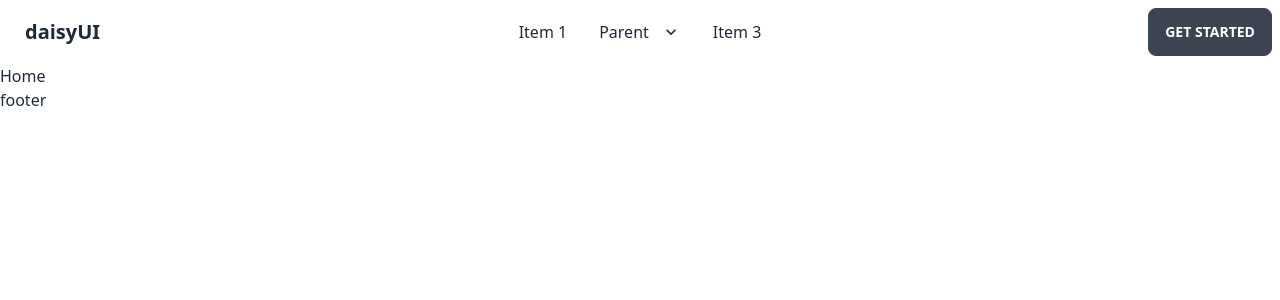
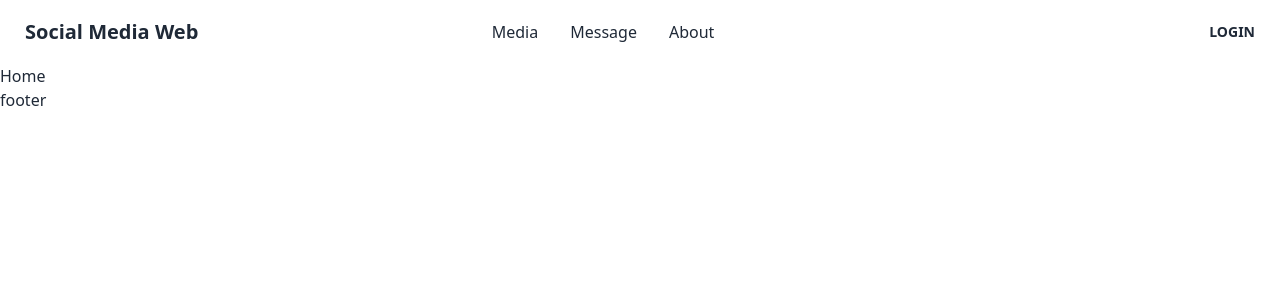
Before and after one commit to RaisulislamRimon/social-media-web, a React (Vite) app: page / in a window 1280 px wide. Shown: the top 300 px of the page. Built offline with nearby package versions, Linux system fonts and the light colour scheme.

Commit message:
update navbar responsive

```diff
--- a/src/Pages/Shared/Navbar/Navbar.jsx
+++ b/src/Pages/Shared/Navbar/Navbar.jsx
@@ -2,6 +2,22 @@ import React from "react";
 import { Link } from "react-router-dom";
 
 const Navbar = () => {
+  const menuItems = (
+    <>
+      <li>
+        <Link>Media</Link>
+      </li>
+      <li>
+        <Link>Message</Link>
+      </li>
+      <li>
+        <Link>About</Link>
+      </li>
+      <li className="visible md:invisible">
+        <Link>Login</Link>
+      </li>
+    </>
+  );
   return (
     <div>
       <div className="navbar bg-base-100">
@@ -27,72 +43,22 @@ const Navbar = () => {
               tabIndex={0}
               className="menu menu-compact dropdown-content mt-3 p-2 shadow bg-base-100 rounded-box w-52"
             >
-              <li>
-                <Link>Item 1</Link>
-              </li>
-              <li tabIndex={0}>
-                <Link className="justify-between">
-                  Parent
-                  <svg
-                    className="fill-current"
-                    xmlns="http://www.w3.org/2000/svg"
-                    width="24"
-                    height="24"
-                    viewBox="0 0 24 24"
-                  >
-                    <path d="M8.59,16.58L13.17,12L8.59,7.41L10,6L16,12L10,18L8.59,16.58Z" />
-                  </svg>
-                </Link>
-                <ul className="p-2">
-                  <li>
-                    <Link>Submenu 1</Link>
-                  </li>
-                  <li>
-                    <Link>Submenu 2</Link>
-                  </li>
-                </ul>
-              </li>
-              <li>
-                <Link>Item 3</Link>
-              </li>
+              {menuItems}
             </ul>
           </div>
-          <Link className="btn btn-ghost normal-case text-xl">daisyUI</Link>
+          <Link className="btn btn-ghost normal-case text-xl">
+            Social Media Web
+          </Link>
         </div>
         <div className="navbar-center hidden lg:flex">
-          <ul className="menu menu-horizontal px-1">
-            <li>
-              <Link>Item 1</Link>
-            </li>
-            <li tabIndex={0}>
-              <Link>
-                Parent
-                <svg
-                  className="fill-current"
-                  xmlns="http://www.w3.org/2000/svg"
-                  width="20"
-                  height="20"
-                  viewBox="0 0 24 24"
-                >
-                  <path d="M7.41,8.58L12,13.17L16.59,8.58L18,10L12,16L6,10L7.41,8.58Z" />
-                </svg>
-              </Link>
-              <ul className="p-2">
-                <li>
-                  <Link>Submenu 1</Link>
-                </li>
-                <li>
-                  <Link>Submenu 2</Link>
-                </li>
-              </ul>
-            </li>
-            <li>
-              <Link>Item 3</Link>
+          <ul className="menu menu-horizontal px-1">{menuItems}</ul>
+        </div>
+        <div className="navbar-end invisible md:visible">
+          <ul>
+            <li className="btn btn-ghost">
+              <Link>Login</Link>
             </li>
           </ul>
-        </div>
-        <div className="navbar-end">
-          <Link className="btn">Get started</Link>
         </div>
       </div>
     </div>
```
